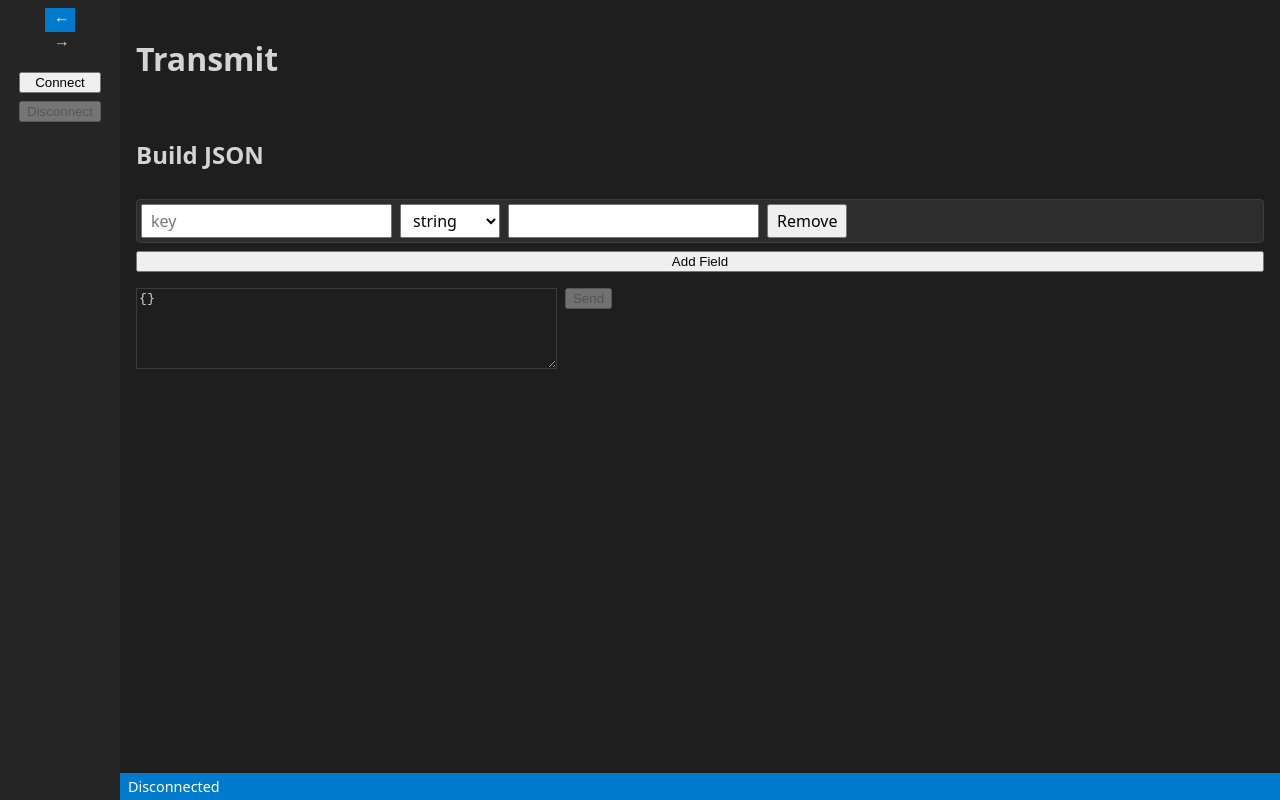
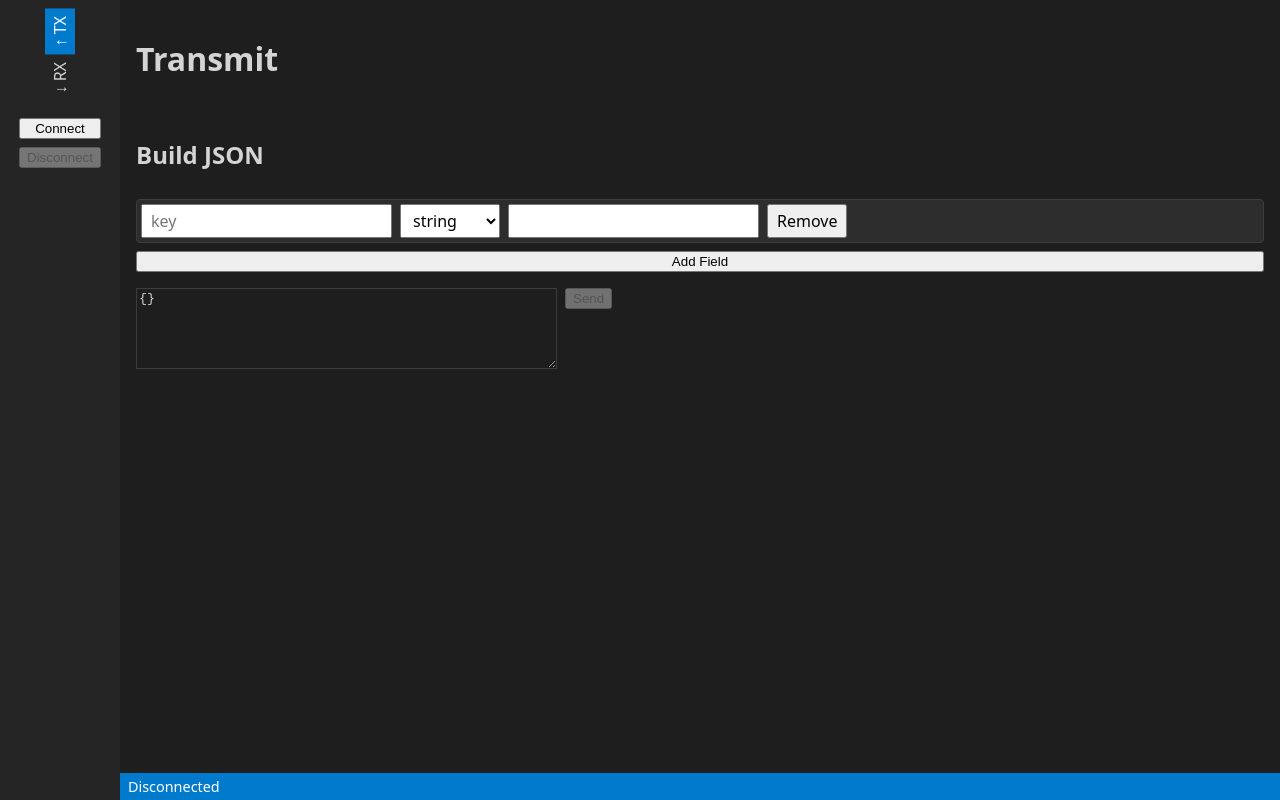
Before and after one commit to ehunck/webserial-json, a website with bundled scripts: page public/index.html in a window 1280 px wide. Built offline with nearby package versions, Linux system fonts and the light colour scheme.

Commit message:
Add TX/RX labels to sidebar tabs

```diff
--- a/public/index.html
+++ b/public/index.html
@@ -152,8 +152,8 @@
 <body>
   <div id="app">
     <div id="sidebar">
-      <div class="tab active" id="tab-tx" title="Transmit">&#x2191;</div>
-      <div class="tab" id="tab-rx" title="Receive">&#x2193;</div>
+      <div class="tab active" id="tab-tx" title="Transmit">&#x2191; TX</div>
+      <div class="tab" id="tab-rx" title="Receive">&#x2193; RX</div>
       <div id="sidebar-controls">
         <button id="side-connect">Connect</button>
         <button id="side-disconnect" disabled>Disconnect</button>
```
